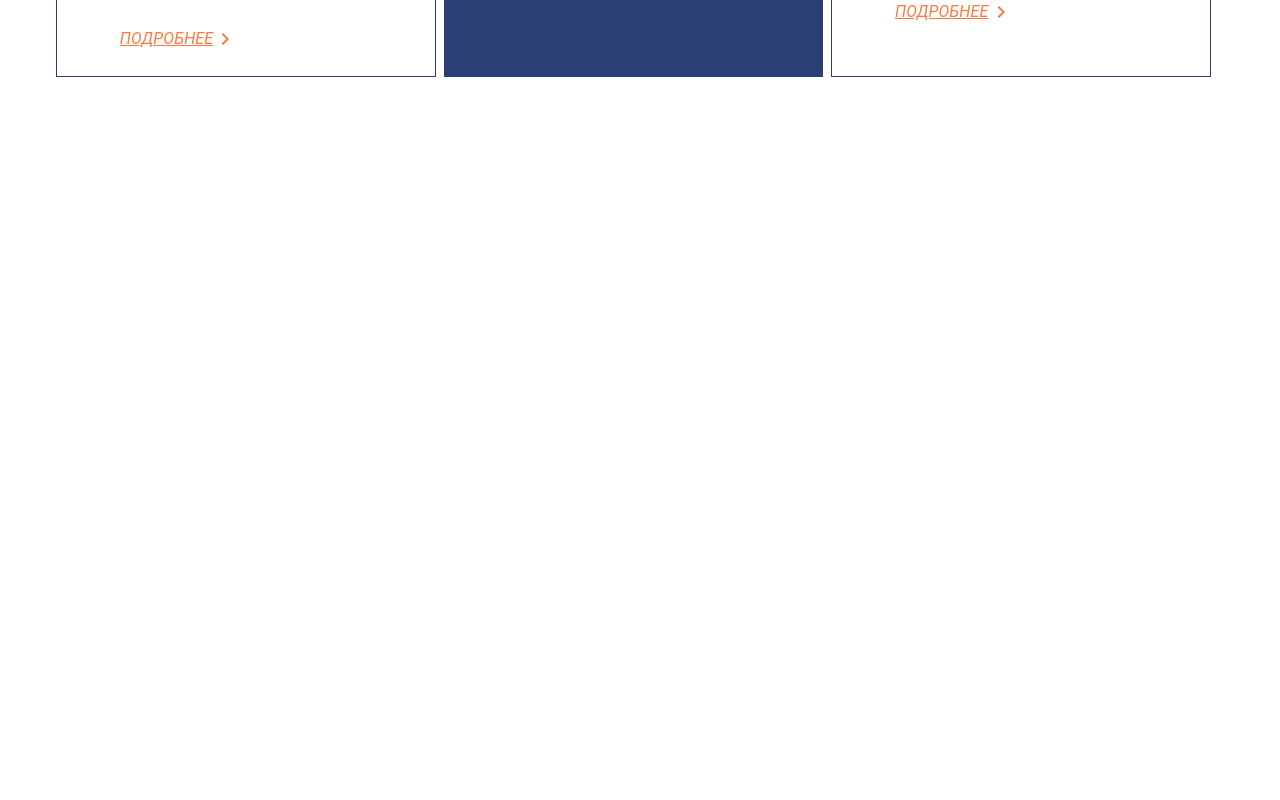
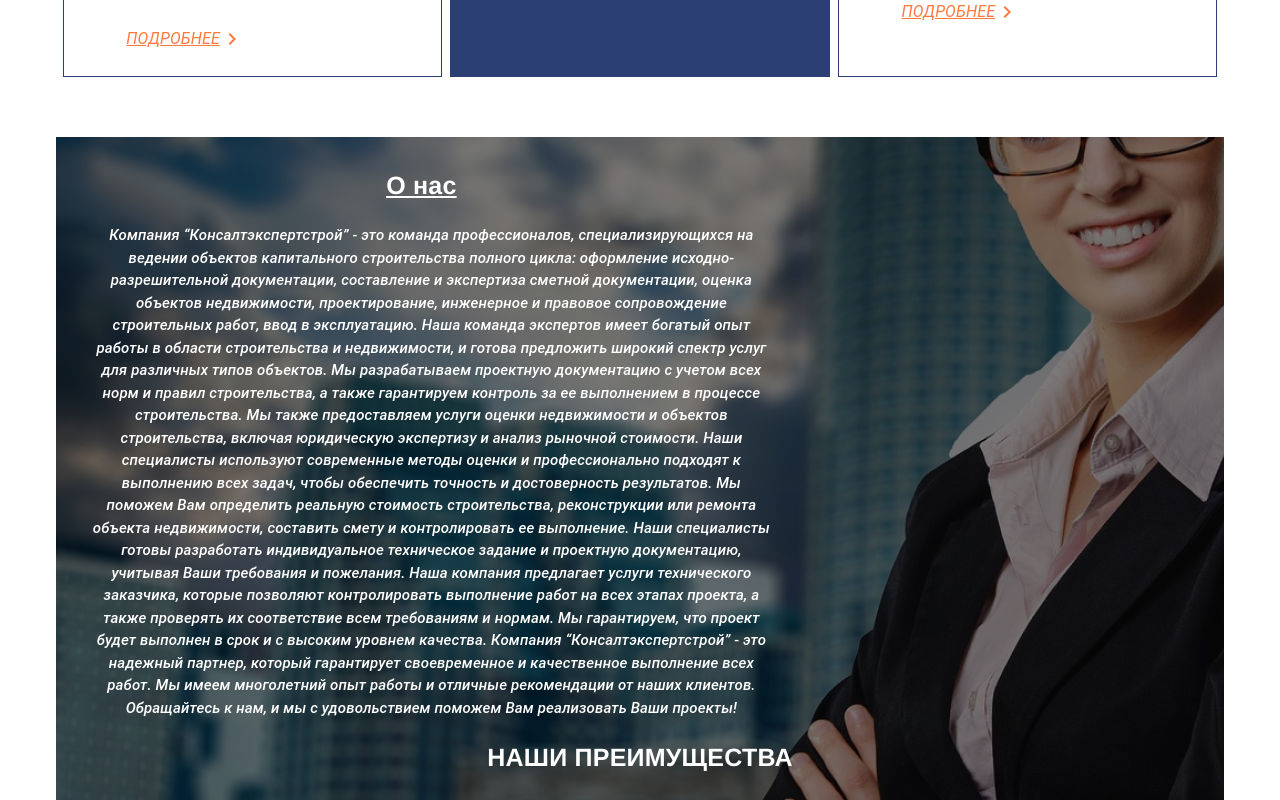
Before and after one commit to Dmitry2310/Consaltstroy, a React (Create React App) app in the folder client/: page /home in a window 1280 px wide. Shown: the part 2720-3520 px from the top of the page. Before the commit the page ends 2805 px from the top, so only its background shows below. Built offline with nearby package versions, Linux system fonts and the light colour scheme.

Commit message:
upload photo

```diff
--- a/client/src/Components/Header.jsx
+++ b/client/src/Components/Header.jsx
@@ -40,7 +40,6 @@
     };
 
     return (
-
         <AppBar position="static" sx={{ position: 'relative' }}>
             <Container maxWidth="xl">
                 <Toolbar disableGutters>
@@ -113,7 +112,7 @@
                             <Button
                                 key={page}
                                 onClick={handleCloseNavMenu}
-                                    sx={{color: 'white', display: 'block', marginLeft: '7%' }}
+                                sx={{ color: 'white', display: 'block', marginLeft: '7%' }}
                             >
                                 {page}
                             </Button>
@@ -191,7 +190,6 @@
                 </Toolbar>
             </Container>
         </AppBar>
-
     )
 }
 
--- a/client/src/Pages/HomePage.jsx
+++ b/client/src/Pages/HomePage.jsx
@@ -11,6 +11,7 @@
 import crad4pic from './../assets/Images/card4pic.png';
 import crad5pic from './../assets/Images/card5pic.png';
 import crad6pic from './../assets/Images/card6pic.png';
+import bussinessImage from './../assets/Images/bussinessImage.png';
 
 import { Container } from "@mui/system";
 import Button from '@mui/material/Button';
@@ -181,11 +182,11 @@
                 <Box sx={{ paddingTop: '50px' }}>
                     <Typography sx={{ textAlign: 'center', width: '100%', color: '#02081685', fontFamily: 'Helvetica', fontWeight: '700', fontSize: '24px', textDecoration: 'underline' }}>НАШИ УСЛУГИ</Typography>
                 </Box>
-                <Grid container sx={{ padding: '40px 0 0 0' }} gap={1} >
+                <Grid container sx={{ padding: '40px 0 0 0', justifyContent: 'center' }} gap={1} >
                     {cardServices.map((card) => {
                         return (
                             <Grid key={card.title} item sm={11.9} md={5.9} lg={3.9} sx={{ background: { xs: card.cardColor }, border: '0.5px solid #2B3F74' }}>
-                                <Box sx={{ display: 'flex', flexDirection: 'column', alignItems: 'stretch', justifyContent: 'space-between', height: 'auto'}}>
+                                <Box sx={{ display: 'flex', flexDirection: 'column', alignItems: 'stretch', justifyContent: 'space-between', height: 'auto' }}>
                                     <Box sx={{ position: 'relative', width: '100%', display: 'flex', justifyContent: 'center', height: '222px' }}>
                                         <img alt="cardImage" src={card.img} style={{ width: '100%' }} />
                                         <Box sx={{ display: 'flex', position: 'absolute', top: '0', width: '100%', justifyContent: 'center', alignItems: 'center', height: '100%' }}>
@@ -193,10 +194,10 @@
                                         </Box>
                                         <Box sx={{ background: 'rgba(0, 0, 0, 0.4)', mixBlendMode: 'multiply', width: '100%', position: 'absolute', height: '100%' }}></Box>
                                     </Box>
-                                    <Box sx={{ padding: '20px', display: 'flex', justifyContent: 'center'}}>
+                                    <Box sx={{ padding: '20px', display: 'flex', justifyContent: 'center' }}>
                                         <Typography color={card.textColor} sx={{ textAlign: 'center', width: '98%', fontFamily: 'Helvetica', fontWeight: '400', fontStyle: 'italic', fontSize: '18px' }}>{card.text}</Typography>
                                     </Box>
-                                    <Box sx={{ display: 'flex'}}>
+                                    <Box sx={{ display: 'flex' }}>
                                         <Button variant="text" color="secondary" sx={{ marginLeft: '10%', padding: '25px', marginTop: 'auto' }}>
                                             <Typography sx={{ textDecoration: 'underline', fontStyle: 'italic' }}>Подробнее</Typography>
                                             <ChevronRightIcon />
@@ -208,6 +209,27 @@
                     })}
                 </Grid>
             </Box>
+            <Box sx={{ width: '100%', height: '1000px', backgroundImage: `url(${bussinessImage})`, marginTop: '60px', position: 'relative' }}>
+                <Box sx={{ background: 'rgba(0, 0, 0, 0.5)', mixBlendMode: 'multiply', height: '100%', width: '100%', position: 'absolute' }}></Box>
+                <Box sx={{ position: 'absolute', top: '0', width: '100%', display: 'flex', flexDirection: 'column' }}>
+                    <Box sx={{ width: '60%', padding: '30px 0 0 15px' }}>
+                        <Typography sx={{ fontWeight: '700', fontSize: '25px', textAlign: 'center', fontFamily: 'Helvetica', color: 'white', textDecoration: 'underline' }}>О нас</Typography>
+                        <Typography sx={{fontWeight: '500', fontSize: '15px', fontStyle: 'italic', color: 'white', padding: '20px 0 0 20px', textAlign: 'center'}}>   Компания “Консалтэкспертстрой” - это команда профессионалов, специализирующихся на ведении объектов капитального строительства полного цикла: оформление исходно-разрешительной документации, составление и экспертиза сметной документации, оценка объектов недвижимости, проектирование, инженерное и правовое сопровождение строительных работ, ввод в эксплуатацию.
+                            Наша команда экспертов имеет богатый опыт работы в области строительства и   недвижимости, и готова предложить широкий спектр услуг для различных типов объектов. Мы разрабатываем проектную документацию с учетом всех норм и правил строительства, а также гарантируем контроль за ее выполнением в процессе строительства.
+                            Мы также предоставляем услуги оценки недвижимости и объектов строительства, включая юридическую экспертизу и анализ рыночной стоимости. Наши специалисты используют современные методы оценки и профессионально подходят к выполнению всех задач, чтобы обеспечить точность и достоверность результатов.
+                            Мы поможем Вам определить реальную стоимость строительства, реконструкции или ремонта объекта недвижимости, составить смету и контролировать ее выполнение. Наши специалисты готовы разработать индивидуальное техническое задание и проектную документацию, учитывая Ваши требования и пожелания.
+                            Наша компания предлагает услуги технического заказчика, которые позволяют контролировать выполнение работ на всех этапах проекта, а также проверять их соответствие всем требованиям и нормам. Мы гарантируем, что проект будет выполнен в срок и с высоким уровнем качества.
+                            Компания “Консалтэкспертстрой”  - это надежный партнер, который гарантирует своевременное и качественное выполнение всех работ. Мы имеем многолетний опыт работы и отличные рекомендации от наших клиентов.
+                            Обращайтесь к нам, и мы с удовольствием поможем Вам реализовать Ваши проекты!</Typography>
+                    </Box>
+                    <Box sx={{width: '100%', paddingTop: '20px'}}>
+                        <Typography sx={{fontWeight: '700', fontSize: '25px', textAlign: 'center', fontFamily: 'Helvetica', color: 'white'}}>НАШИ ПРЕИМУЩЕСТВА</Typography>
+                    </Box>
+                    <Grid container>
+
+                    </Grid>
+                </Box>
+            </Box>
         </Container>
     )
 };
```
Also changed, not shown: client/src/assets/Images/bussinessImage.png (added). Lines whose indentation alone changed are shown as unchanged.
